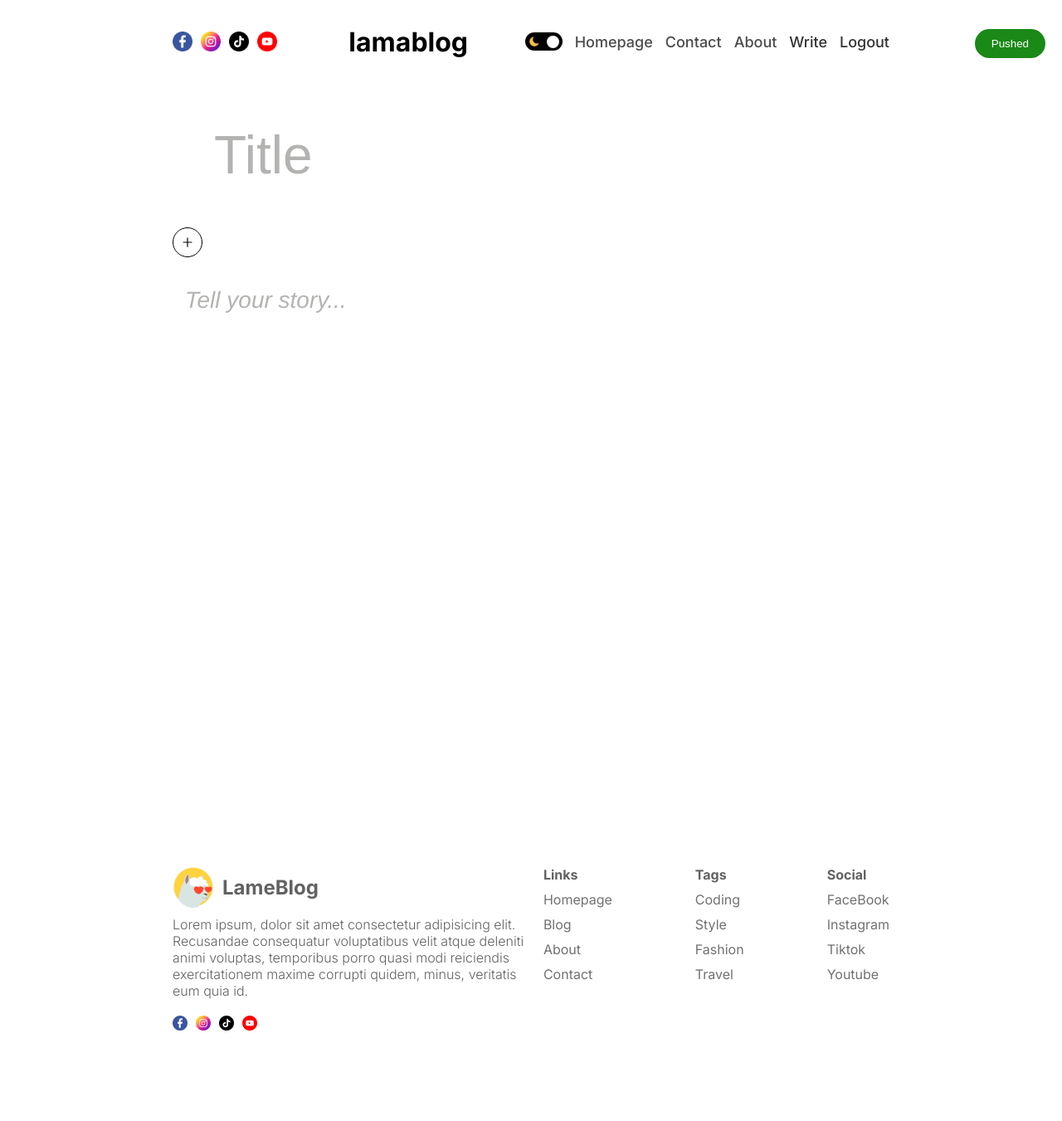
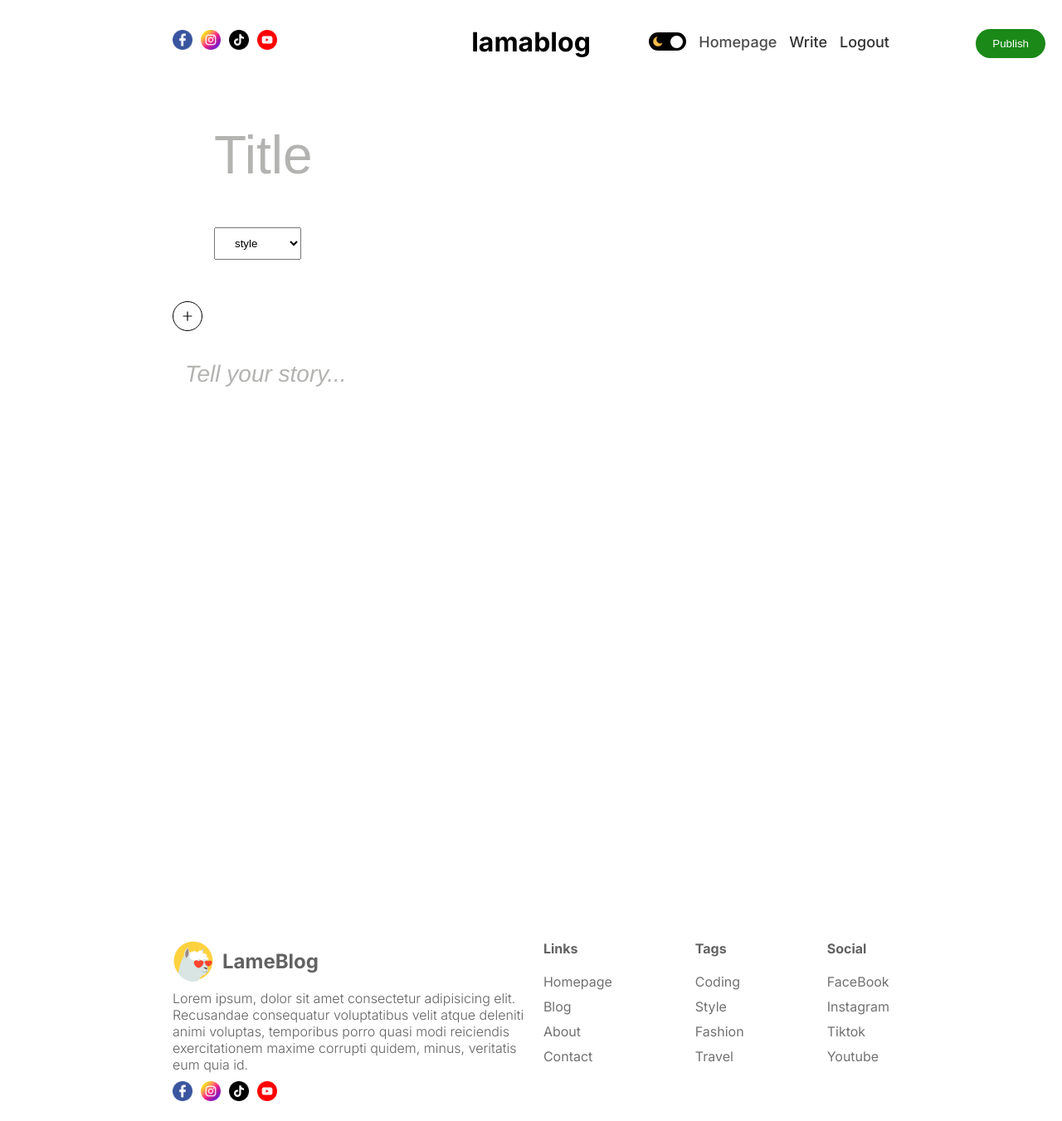
Before and after one commit to VedantBhawsar/next-blog, a Next.js app: page /write in a window 1280 px wide. Shown: the whole page at 83% size. Before the commit the page ends 1262 px from the top, so only its background shows below. Built offline with nearby package versions, Linux system fonts and the light colour scheme; no server answers; sample sign-in values are in the browser's storage.

Commit message:
completed

```diff
--- a/package.json
+++ b/package.json
@@ -13,6 +13,7 @@
     "@prisma/client": "^5.4.2",
     "eslint": "8.48.0",
     "eslint-config-next": "13.4.19",
+    "firebase": "^10.5.0",
     "framer-motion": "^10.16.4",
     "mongodb": "^6.2.0",
     "next": "13.4.19",
@@ -23,7 +24,8 @@
     "react-inner-html": "^1.0.1",
     "react-quill": "^2.0.0",
     "react-spinners": "^0.13.8",
-    "react-tooltip": "^5.21.5"
+    "react-tooltip": "^5.21.5",
+    "swr": "^2.2.4"
   },
   "devDependencies": {
     "prisma": "^5.4.2"
--- a/src/app/api/comments/[slug]/route.js
+++ /dev/null
@@ -1,21 +0,0 @@
-import { NextResponse } from "next/server";
-import prisma from "../../../../utils/connect";
-
-//Get Single Post
-export const GET = async (req, { params }) => {
-  const { slug } = params;
-  console.log(slug);
-  try {
-    const comments = await prisma.comment.findMany({
-      where: { ...(slug && { postId: slug }) },
-      include: { user: true },
-    });
-    console.log(comments);
-    return new NextResponse(JSON.stringify("working", { status: 200 }));
-  } catch (error) {
-    console.log(error);
-    return new NextResponse(
-      JSON.stringify({ massage: "Something went wrong!" }, { status: 500 })
-    );
-  }
-};
--- a/src/app/api/comments/route.js
+++ b/src/app/api/comments/route.js
@@ -1,23 +1,57 @@
 import { NextResponse } from "next/server";
 import prisma from "../../../utils/connect";
+import { getAuthSession } from "@/utils/auth";
 
-//Get Single Post
 export const GET = async (req) => {
-  const { searchparams } = new URL(req.url);
-  console.log(searchparams);
-  const postId = searchparams.get("postid");
-  console.log(postId);
+  const { searchParams } = new URL(req.url);
+  const postid = searchParams.get("postid");
+
   try {
-    // const comments = await prisma.comment.findMany({
-    //   where: { ...(postId && { postId }) },
-    //   include: { user: true },
-    // });
-    console.log("comments");
-    return new NextResponse(JSON.stringify("woring", { status: 200 }));
-  } catch (error) {
-    console.log(error);
+    if (!postid) {
+      return new NextResponse(
+        JSON.stringify(
+          { message: "Missing 'postid' parameter" },
+          { status: 400 }
+        )
+      );
+    }
+
+    const comments = await prisma.comment.findMany({
+      where: {
+        postSlug: postid,
+      },
+      include: { user: true },
+    });
+
+    return new NextResponse(JSON.stringify(comments, { status: 200 }));
+  } catch (err) {
+    console.error(err);
     return new NextResponse(
-      JSON.stringify({ massage: "Something went wrong!" }, { status: 500 })
+      JSON.stringify({ message: "Something went wrong!" }, { status: 500 })
     );
   }
 };
+
+export const POST = async (req) => {
+  const session = await getAuthSession();
+  // console.log(session);
+
+  if (!session) {
+    return new NextResponse(
+      JSON.stringify({ message: "Not Authenticated!" }, { status: 401 })
+    );
+  }
+
+  try {
+    const body = await req.json();
+    const comment = await prisma.comment.create({
+      data: { ...body, userEmail: session.user.email, slug: body.postSlug },
+    });
+    return new NextResponse(JSON.stringify(comment, { status: 200 }));
+  } catch (err) {
+    console.log(err);
+    return new NextResponse(
+      JSON.stringify({ message: "Something went wrong!" }, { status: 500 })
+    );
+  }
+};
--- a/src/app/api/posts/route.js
+++ b/src/app/api/posts/route.js
@@ -1,5 +1,6 @@
 import { NextResponse } from "next/server";
 import prisma from "../../../utils/connect";
+import { getAuthSession } from "@/utils/auth";
 
 export const GET = async (req) => {
   const { searchParams } = new URL(req.url);
@@ -30,3 +31,28 @@ export const GET = async (req) => {
     );
   }
 };
+
+// CREATE A POST
+export const POST = async (req) => {
+  const session = await getAuthSession();
+
+  if (!session) {
+    return new NextResponse(
+      JSON.stringify({ message: "Not Authenticated!" }, { status: 401 })
+    );
+  }
+
+  try {
+    const body = await req.json();
+    const post = await prisma.post.create({
+      data: { ...body, userEmail: session.user.email },
+    });
+
+    return new NextResponse(JSON.stringify(post, { status: 200 }));
+  } catch (err) {
+    console.log(err);
+    return new NextResponse(
+      JSON.stringify({ message: "Something went wrong!" }, { status: 500 })
+    );
+  }
+};
--- a/src/app/write/page.jsx
+++ b/src/app/write/page.jsx
@@ -1,25 +1,135 @@
 "use client";
-import React, { useState } from "react";
+import React, { useEffect, useState } from "react";
 import styles from "./writePage.module.css";
 import ReactQuill from "react-quill";
 import "react-quill/dist/quill.bubble.css";
 import { AiOutlinePlus, AiOutlineUpload } from "react-icons/ai";
 import { BsCardImage, BsCameraVideo } from "react-icons/bs";
+import { useRouter } from "next/navigation";
+import {
+  getStorage,
+  ref,
+  uploadBytesResumable,
+  getDownloadURL,
+} from "firebase/storage";
+import { app } from "../../utils/firebase";
+import { useSession } from "next-auth/react";
 
 const WritePage = () => {
+  const { status } = useSession();
+  const router = useRouter();
+
   const [open, setOpen] = useState(false);
+  const [file, setFile] = useState(null);
+  const [media, setMedia] = useState("");
   const [value, setValue] = useState("");
+  const [title, setTitle] = useState("");
+  const [catSlug, setCatSlug] = useState("");
+
+  useEffect(() => {
+    const storage = getStorage(app);
+    const upload = () => {
+      const name = new Date().getTime() + file.name;
+      const storageRef = ref(storage, name);
+
+      const uploadTask = uploadBytesResumable(storageRef, file);
+
+      uploadTask.on(
+        "state_changed",
+        (snapshot) => {
+          const progress =
+            (snapshot.bytesTransferred / snapshot.totalBytes) * 100;
+          console.log("Upload is " + progress + "% done");
+          switch (snapshot.state) {
+            case "paused":
+              console.log("Upload is paused");
+              break;
+            case "running":
+              console.log("Upload is running");
+              break;
+          }
+        },
+        (error) => {},
+        () => {
+          getDownloadURL(uploadTask.snapshot.ref).then((downloadURL) => {
+            setMedia(downloadURL);
+          });
+        }
+      );
+    };
+
+    file && upload();
+  }, [file]);
+
+  if (status === "loading") {
+    return <div className={styles.loading}>Loading...</div>;
+  }
+
+  if (status === "unauthenticated") {
+    router.push("/");
+  }
+
+  const slugify = (str) =>
+    str
+      .toLowerCase()
+      .trim()
+      .replace(/[^\w\s-]/g, "")
+      .replace(/[\s_-]+/g, "-")
+      .replace(/^-+|-+$/g, "");
+
+  const handleSubmit = async () => {
+    const res = await fetch("/api/posts", {
+      method: "POST",
+      body: JSON.stringify({
+        title,
+        description: value,
+        img: media,
+        slug: slugify(title),
+        catSlug: catSlug || "style", //If not selected, choose the general category
+      }),
+    });
+
+    if (res.status === 200) {
+      const data = await res.json();
+      router.push(`/posts/${data.id}`);
+    }
+  };
+
   return (
     <div className={styles.container}>
-      <input type="text" placeholder="Title" className={styles.input} />
+      <input
+        type="text"
+        placeholder="Title"
+        className={styles.input}
+        onChange={(e) => setTitle(e.target.value)}
+      />
+      <select
+        className={styles.select}
+        onChange={(e) => setCatSlug(e.target.value)}
+      >
+        <option value="style">style</option>
+        <option value="fashion">fashion</option>
+        <option value="food">food</option>
+        <option value="culture">culture</option>
+        <option value="travel">travel</option>
+        <option value="coding">coding</option>
+      </select>
       <div className={styles.editor}>
         <button className={styles.button} onClick={() => setOpen(!open)}>
           <AiOutlinePlus color="inherit" size={16} />
         </button>
         {open && (
           <div className={styles.add}>
+            <input
+              type="file"
+              id="image"
+              onChange={(e) => setFile(e.target.files[0])}
+              style={{ display: "none" }}
+            />
             <button className={styles.addButton}>
-              <BsCardImage color="inherit" size={16} />
+              <label htmlFor="image">
+                <BsCardImage color="inherit" size={16} />
+              </label>
             </button>
             <button className={styles.addButton}>
               <AiOutlineUpload color="inherit" size={16} />
@@ -37,7 +147,9 @@ const WritePage = () => {
           placeholder="Tell your story..."
         />
       </div>
-      <button className={styles.publish}>Pushed</button>
+      <button className={styles.publish} onClick={handleSubmit}>
+        Publish
+      </button>
     </div>
   );
 };
--- a/src/app/write/writePage.module.css
+++ b/src/app/write/writePage.module.css
@@ -12,6 +12,13 @@
 
 .input::placeholder {
   color: #b3b3b1;
+}
+
+.select {
+  margin-bottom: 50px;
+  padding: 10px 20px;
+  margin-left: 50px;
+  width: max-content;
 }
 
 .editor {
--- a/src/components/Footer/footer.module.css
+++ b/src/components/Footer/footer.module.css
@@ -11,6 +11,23 @@
   display: flex;
   flex-direction: column;
   gap: 10px;
+}
+
+.social {
+  display: flex;
+  gap: 10px;
+  flex: 1;
+}
+
+.socialIcon {
+  cursor: pointer;
+}
+
+.logo {
+  display: flex;
+  font-size: 36px;
+  font-weight: bold;
+  flex: 1;
 }
 
 .logo {
@@ -49,13 +66,15 @@
   opacity: 90%;
   transition: all 200ms ease-in-out;
 }
+
 .link:hover {
   opacity: 100%;
-  color: black;
+  color: var(--textColor);
 }
 
 .listTitle {
   font-weight: bold;
+  margin-bottom: 10px;
 }
 
 @media screen and (max-width: 1024px) {
--- a/src/components/Footer/index.jsx
+++ b/src/components/Footer/index.jsx
@@ -1,7 +1,9 @@
+"use client";
 import React from "react";
 import styles from "./footer.module.css";
 import Image from "next/image";
 import Link from "next/link";
+import { Tooltip } from "react-tooltip";
 
 export const Footer = () => {
   return (
@@ -17,31 +19,59 @@ export const Footer = () => {
           temporibus porro quasi modi reiciendis exercitationem maxime corrupti
           quidem, minus, veritatis eum quia id.
         </p>
-        <div className={styles.icons}>
+        <div className={styles.social}>
+          <Tooltip
+            id="my-tooltip"
+            style={{
+              borderRadius: "10px",
+              fontSize: 12,
+              transition: "all 350ms",
+            }}
+          />
+          <Link href={"https://facebook.com/"} target="_blank">
             <Image
+              className={styles.socialIcon}
               src={"/facebook.png"}
-            height={18}
-            width={18}
-            alt="facebook image"
+              alt="facebook"
+              width={24}
+              height={24}
+              data-tooltip-id="my-tooltip"
+              data-tooltip-content="Facebook"
             />
+          </Link>
+          <Link href={"https://instagram.com/"} target="_blank">
             <Image
+              className={styles.socialIcon}
               src={"/instagram.png"}
-            height={18}
-            width={18}
-            alt="instagram image"
+              alt="instagram"
+              width={24}
+              height={24}
+              data-tooltip-id="my-tooltip"
+              data-tooltip-content="Instagram"
             />
+          </Link>
+          <Link href={"https://tiktok.com/"} target="_blank">
             <Image
+              className={styles.socialIcon}
               src={"/tiktok.png"}
-            height={18}
-            width={18}
-            alt="tiktok image"
+              alt="tiktok"
+              width={24}
+              height={24}
+              data-tooltip-id="my-tooltip"
+              data-tooltip-content="Tiktok"
             />
+          </Link>
+          <Link href={"https://youtube.com/"} target="_blank">
             <Image
+              className={styles.socialIcon}
               src={"/youtube.png"}
-            height={18}
-            width={18}
-            alt="youtube image"
+              alt="youtube"
+              width={24}
+              height={24}
+              data-tooltip-id="my-tooltip"
+              data-tooltip-content="Youtube"
             />
+          </Link>
         </div>
       </div>
       <div className={styles.links}>
@@ -62,16 +92,16 @@ export const Footer = () => {
         </div>{" "}
         <div className={styles.list}>
           <span className={styles.listTitle}>Tags</span>
-          <Link href={"/"} className={styles.link}>
+          <Link href={"/blog?cat=coding"} className={styles.link}>
             Coding
           </Link>
-          <Link href={"/"} className={styles.link}>
+          <Link href={"/blog?cat=style"} className={styles.link}>
             Style
           </Link>
-          <Link href={"/"} className={styles.link}>
+          <Link href={"/blog?cat=fashion"} className={styles.link}>
             Fashion
           </Link>
-          <Link href={"/"} className={styles.link}>
+          <Link href={"/blog?cat=travel"} className={styles.link}>
             Travel
           </Link>
         </div>{" "}
--- a/src/components/Navbar/index.jsx
+++ b/src/components/Navbar/index.jsx
@@ -12,6 +12,15 @@ export const Navbar = () => {
   return (
     <div className={styles.container}>
       <div className={styles.social}>
+        <Tooltip
+          id="my-tooltip"
+          style={{
+            borderRadius: "10px",
+            fontSize: 12,
+            transition: "all 350ms",
+          }}
+        />
+        <Link href={"https://facebook.com/"} target="_blank">
           <Image
             className={styles.socialIcon}
             src={"/facebook.png"}
@@ -21,6 +30,8 @@ export const Navbar = () => {
             data-tooltip-id="my-tooltip"
             data-tooltip-content="Facebook"
           />
+        </Link>
+        <Link href={"https://instagram.com/"} target="_blank">
           <Image
             className={styles.socialIcon}
             src={"/instagram.png"}
@@ -30,6 +41,8 @@ export const Navbar = () => {
             data-tooltip-id="my-tooltip"
             data-tooltip-content="Instagram"
           />
+        </Link>
+        <Link href={"https://tiktok.com/"} target="_blank">
           <Image
             className={styles.socialIcon}
             src={"/tiktok.png"}
@@ -39,6 +52,8 @@ export const Navbar = () => {
             data-tooltip-id="my-tooltip"
             data-tooltip-content="Tiktok"
           />
+        </Link>
+        <Link href={"https://youtube.com/"} target="_blank">
           <Image
             className={styles.socialIcon}
             src={"/youtube.png"}
@@ -48,27 +63,22 @@ export const Navbar = () => {
             data-tooltip-id="my-tooltip"
             data-tooltip-content="Youtube"
           />
+        </Link>
       </div>
-      <Tooltip
-        id="my-tooltip"
-        style={{
-          borderRadius: "10px",
-          fontSize: 12,
-          transition: "all 350ms",
-        }}
-      />
+      <Link href={"/"}>
         <div className={styles.logo}>lamablog</div>
+      </Link>
       <div className={styles.links}>
         <ThemeToggle />
         <Link href={"/"} className={styles.link}>
           Homepage
         </Link>
-        <Link href={"/"} className={styles.link}>
+        {/* <Link href={"/"} className={styles.link}>
           Contact
-        </Link>
-        <Link href={"/"} className={styles.link}>
+        </Link> */}
+        {/* <Link href={"/"} className={styles.link}>
           About
-        </Link>
+        </Link> */}
         <AuthLink />
       </div>
     </div>
--- a/src/utils/auth.js
+++ b/src/utils/auth.js
@@ -2,6 +2,7 @@ import { PrismaAdapter } from "@auth/prisma-adapter";
 import prisma from "./connect";
 import GithubProvider from "next-auth/providers/github";
 import GoogleProvider from "next-auth/providers/google";
+import { getServerSession } from "next-auth";
 
 export const authOptions = {
   adapter: PrismaAdapter(prisma),
@@ -16,3 +17,5 @@ export const authOptions = {
     }),
   ],
 };
+
+export const getAuthSession = () => getServerSession(authOptions);
--- /dev/null
+++ b/src/utils/firebase.js
@@ -0,0 +1,13 @@
+import { initializeApp } from "firebase/app";
+
+const firebaseConfig = {
+  apiKey: process.env.FIREBASE,
+  authDomain: "blog-402212.firebaseapp.com",
+  projectId: "blog-402212",
+  storageBucket: "blog-402212.appspot.com",
+  messagingSenderId: "610390957718",
+  appId: "1:610390957718:web:b1cafac21dcb60896cacb7",
+  measurementId: "G-ZT1HFS1BXK",
+};
+
+export const app = initializeApp(firebaseConfig);
```
Also changed, not shown: src/components/Comments/index.jsx (+66 -24 lines), 2 other files (tests, documents, lock files or other folders). Lines whose indentation alone changed are shown as unchanged.
